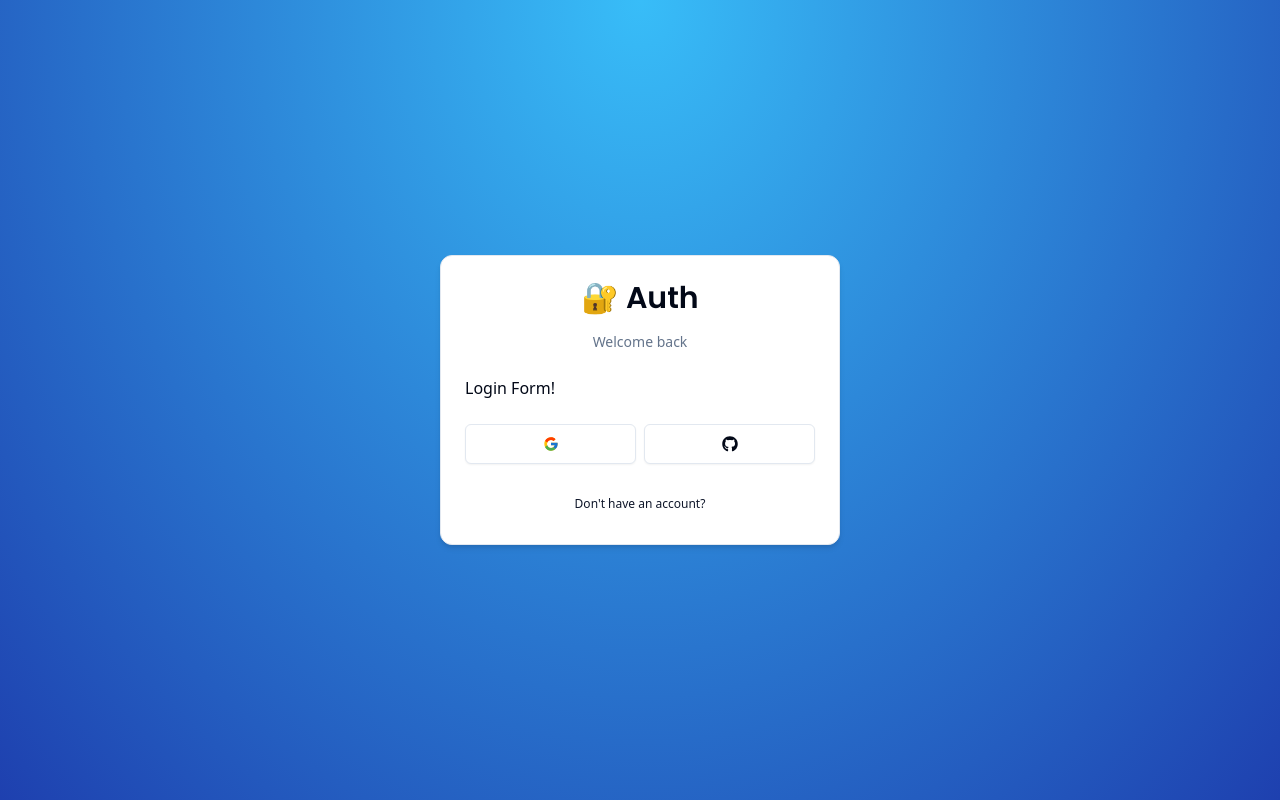
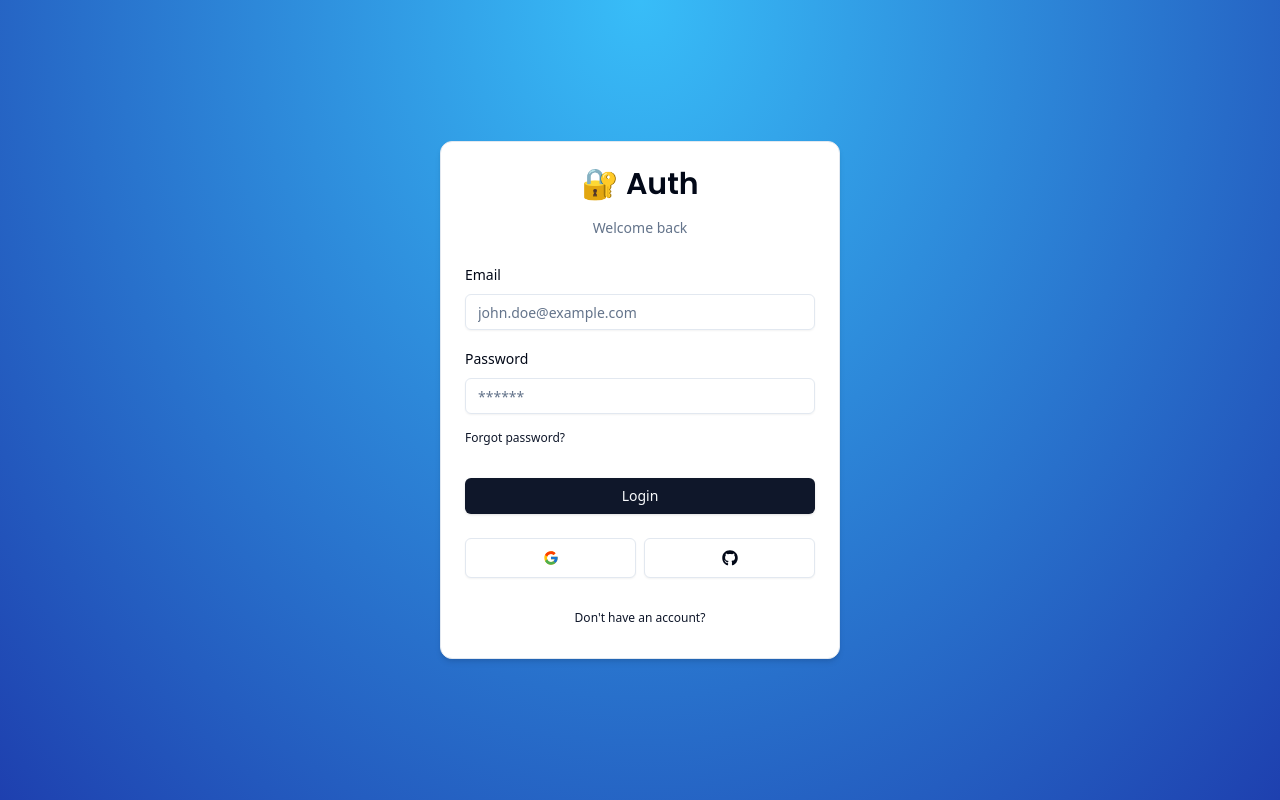
Before and after one commit to OzanOcak/nextauthapp, a Next.js app: page /auth/login in a window 1280 px wide. Built offline with nearby package versions, Linux system fonts and the light colour scheme.

Commit message:
login form

```diff
--- a/components/auth/login-form.tsx
+++ b/components/auth/login-form.tsx
@@ -1,8 +1,45 @@
 "use client";
 
+import * as z from "zod";
+import { useForm } from "react-hook-form";
+import { useState, useTransition } from "react";
+import { zodResolver } from "@hookform/resolvers/zod";
+import Link from "next/link";
+
+import { LoginSchema } from "@/schemas";
+import { Input } from "@/components/ui/input";
+import {
+  Form,
+  FormControl,
+  FormField,
+  FormItem,
+  FormLabel,
+  FormMessage,
+} from "@/components/ui/form";
 import { CardWrapper } from "@/components/auth/card-wrapper";
+import { Button } from "@/components/ui/button";
+import { FormError } from "../form-error";
+import { FormSuccess } from "../form-success";
 
 export const LoginForm = () => {
+  const [error, setError] = useState<string | undefined>("");
+  const [success, setSuccess] = useState<string | undefined>("");
+  const [isPending] = useTransition();
+
+  const form = useForm<z.infer<typeof LoginSchema>>({
+    resolver: zodResolver(LoginSchema),
+    defaultValues: {
+      email: "",
+      password: "",
+    },
+  });
+
+  const onSubmit = (values: z.infer<typeof LoginSchema>) => {
+    setError("");
+    setSuccess("");
+    console.log(values);
+  };
+
   return (
     <CardWrapper
       headerLabel="Welcome back"
@@ -10,7 +47,61 @@ export const LoginForm = () => {
       backButtonHref="/auth/register"
       showSocial
     >
-      Login Form!
+      <Form {...form}>
+        <form onSubmit={form.handleSubmit(onSubmit)} className="space-y-6">
+          <div className="space-y-4">
+            <FormField
+              control={form.control}
+              name="email"
+              render={({ field }) => (
+                <FormItem>
+                  <FormLabel>Email</FormLabel>
+                  <FormControl>
+                    <Input
+                      {...field}
+                      disabled={isPending}
+                      placeholder="john.doe@example.com"
+                      type="email"
+                    />
+                  </FormControl>
+                  <FormMessage />
+                </FormItem>
+              )}
+            />
+            <FormField
+              control={form.control}
+              name="password"
+              render={({ field }) => (
+                <FormItem>
+                  <FormLabel>Password</FormLabel>
+                  <FormControl>
+                    <Input
+                      {...field}
+                      disabled={isPending}
+                      placeholder="******"
+                      type="password"
+                    />
+                  </FormControl>
+                  <Button
+                    size="sm"
+                    variant="link"
+                    asChild
+                    className="px-0 font-normal"
+                  >
+                    <Link href="/auth/reset">Forgot password?</Link>
+                  </Button>
+                  <FormMessage />
+                </FormItem>
+              )}
+            />
+          </div>
+          <FormError message={error} />
+          <FormSuccess message={success} />
+          <Button disabled={isPending} type="submit" className="w-full">
+            Login
+          </Button>
+        </form>
+      </Form>
     </CardWrapper>
   );
 };
--- /dev/null
+++ b/components/form-error.tsx
@@ -0,0 +1,16 @@
+import { ExclamationTriangleIcon } from "@radix-ui/react-icons";
+
+interface FormErrorProps {
+  message?: string;
+}
+
+export const FormError = ({ message }: FormErrorProps) => {
+  if (!message) return null;
+
+  return (
+    <div className="bg-destructive/15 p-3 rounded-md flex items-center gap-x-2 text-sm text-destructive">
+      <ExclamationTriangleIcon className="h-4 w-4" />
+      <p>{message}</p>
+    </div>
+  );
+};
--- /dev/null
+++ b/components/form-success.tsx
@@ -0,0 +1,16 @@
+import { CheckCircledIcon } from "@radix-ui/react-icons";
+
+interface FormSuccessProps {
+  message?: string;
+}
+
+export const FormSuccess = ({ message }: FormSuccessProps) => {
+  if (!message) return null;
+
+  return (
+    <div className="bg-emerald-500/15 p-3 rounded-md flex items-center gap-x-2 text-sm text-emerald-500">
+      <CheckCircledIcon className="h-4 w-4" />
+      <p>{message}</p>
+    </div>
+  );
+};
--- /dev/null
+++ b/components/ui/badge.tsx
@@ -0,0 +1,36 @@
+import * as React from "react"
+import { cva, type VariantProps } from "class-variance-authority"
+
+import { cn } from "@/lib/utils"
+
+const badgeVariants = cva(
+  "inline-flex items-center rounded-md border px-2.5 py-0.5 text-xs font-semibold transition-colors focus:outline-none focus:ring-2 focus:ring-ring focus:ring-offset-2",
+  {
+    variants: {
+      variant: {
+        default:
+          "border-transparent bg-primary text-primary-foreground shadow hover:bg-primary/80",
+        secondary:
+          "border-transparent bg-secondary text-secondary-foreground hover:bg-secondary/80",
+        destructive:
+          "border-transparent bg-destructive text-destructive-foreground shadow hover:bg-destructive/80",
+        outline: "text-foreground",
+      },
+    },
+    defaultVariants: {
+      variant: "default",
+    },
+  }
+)
+
+export interface BadgeProps
+  extends React.HTMLAttributes<HTMLDivElement>,
+    VariantProps<typeof badgeVariants> {}
+
+function Badge({ className, variant, ...props }: BadgeProps) {
+  return (
+    <div className={cn(badgeVariants({ variant }), className)} {...props} />
+  )
+}
+
+export { Badge, badgeVariants }
--- a/package.json
+++ b/package.json
@@ -10,6 +10,7 @@
   },
   "dependencies": {
     "@hookform/resolvers": "^3.9.1",
+    "@radix-ui/react-icons": "^1.3.2",
     "@radix-ui/react-label": "^2.1.1",
     "@radix-ui/react-slot": "^1.1.1",
     "class-variance-authority": "^0.7.1",
--- /dev/null
+++ b/schemas/index.ts
@@ -0,0 +1,10 @@
+import { z } from "zod";
+
+export const LoginSchema = z.object({
+  email: z.string().email({
+    message: "Email is required",
+  }),
+  password: z.string().min(1, {
+    message: "Password is required",
+  }),
+});
```
Also changed, not shown: 1 other file (tests, documents, lock files or other folders).
